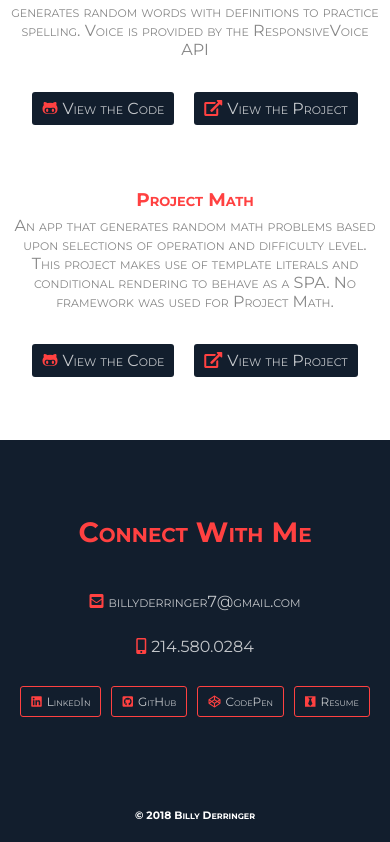
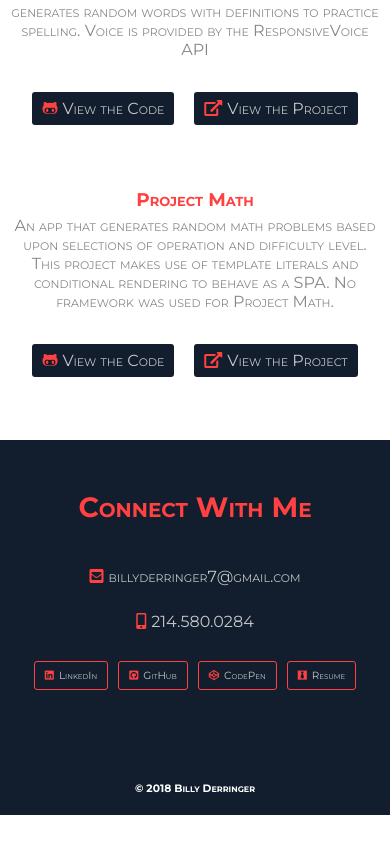
Before and after one commit to billyderringer/portfolio18, a React (Create React App) app: page / in a window 390 px wide. Shown: the part 2097-2939 px from the top of the page. After the commit the page ends 2912 px from the top, so only its background shows below. Built offline with nearby package versions, Linux system fonts and the light colour scheme.

Commit message:
adjust buttons for mobile

```diff
--- a/package.json
+++ b/package.json
@@ -1,7 +1,7 @@
 {
   "name": "portfolio-2018",
   "version": "0.1.0",
-  "homepage": "https://billyderringer.github.io/portfolio18/",
+  "homepage": "https://www.billyderringer.com",
   "private": true,
   "dependencies": {
     "react": "^16.4.1",
--- a/src/Components/Footer/Footer.css
+++ b/src/Components/Footer/Footer.css
@@ -140,7 +140,7 @@ a:active, a:focus {
     -webkit-transform: none;
     transform: none; } }
 #container-footer {
-  padding: 75px 0 20px;
+  padding: 50px 0 20px;
   background-color: #121e2d; }
   #container-footer .contact-button {
     margin: 10px 5px 0;
@@ -169,7 +169,7 @@ a:active, a:focus {
         margin-right: 5px; }
     @media screen and (max-width: 768px) {
       #container-footer #contact-bar {
-        font-size: .75em; } }
+        font-size: .65em; } }
   #container-footer footer {
     color: #fff;
     text-align: center;
--- a/src/Components/Footer/Footer.js
+++ b/src/Components/Footer/Footer.js
@@ -52,7 +52,7 @@ function Footer(props) {
                            key={i}
                            target="_blank"
                            rel="noopener noreferrer"
-                           className={item.classNames + "contact-button-social scale-up"}
+                           className={item.classNames + "contact-button-social"}
                         >
                             <i className={item.iClassNames + "contact-icon"} />
                             {item.label}</a>
--- a/src/Components/Footer/Footer.scss
+++ b/src/Components/Footer/Footer.scss
@@ -35,8 +35,8 @@
       }
     }
     @media screen and (max-width: $phone) {
-    font-size: .75em;
-  }
+    font-size: .65em;
+    }
   }
   footer{
     color: $white;
```
